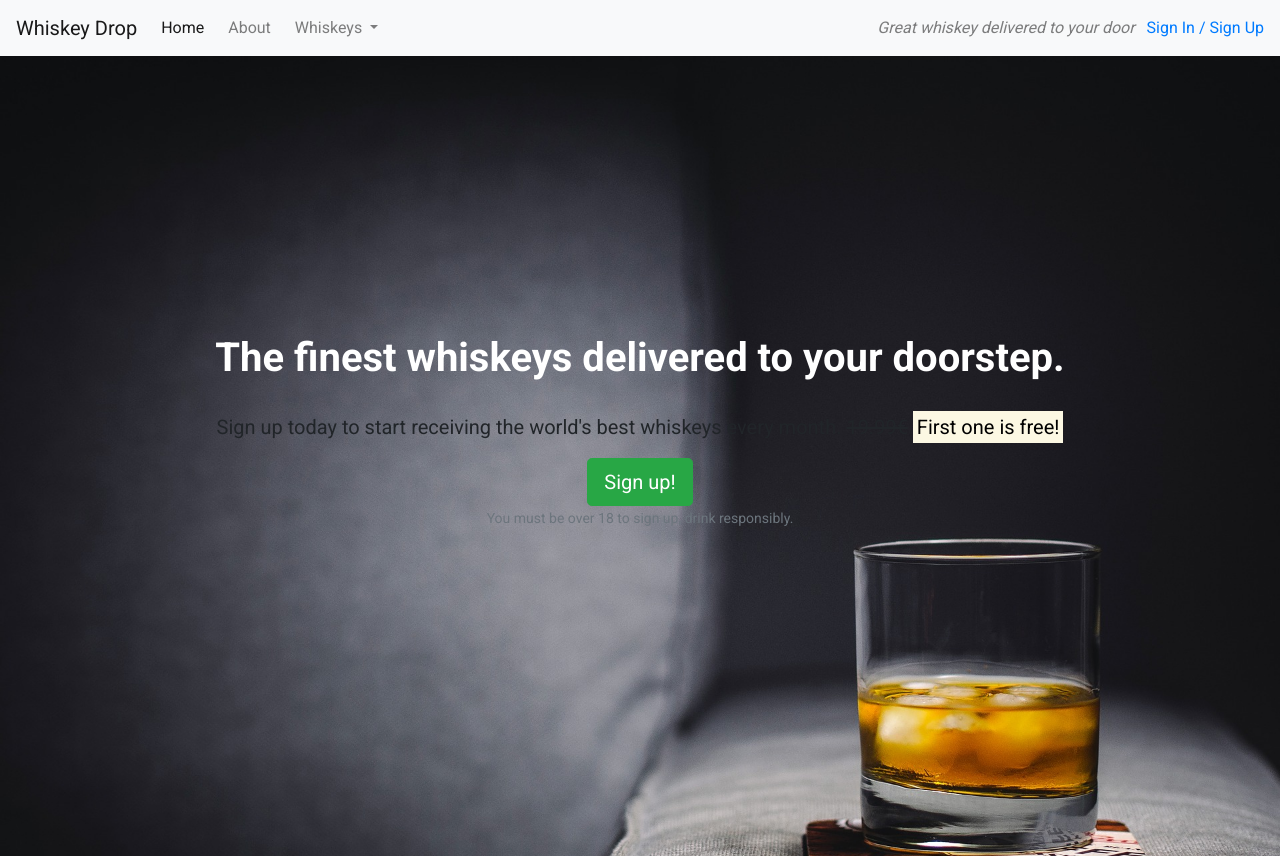
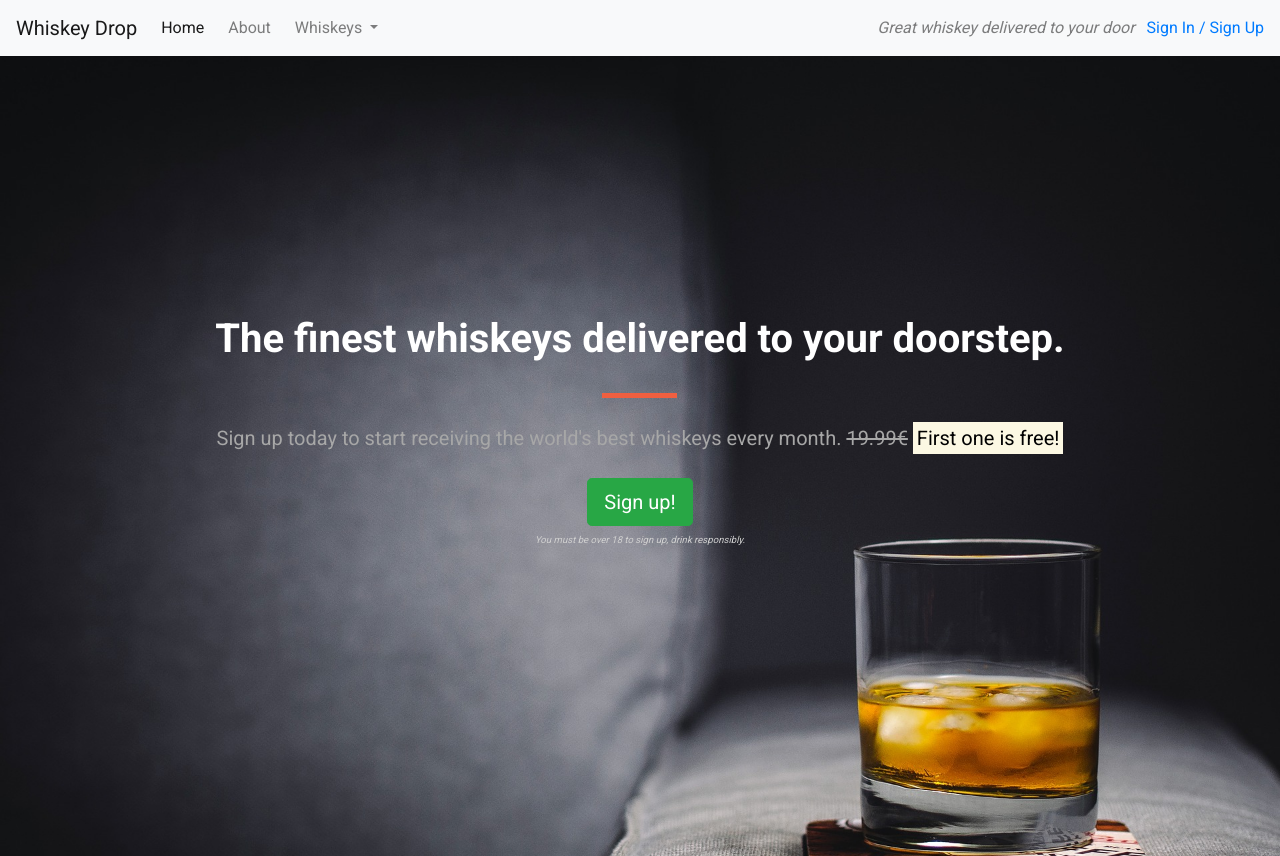
Before and after one commit to emilyrosenberg/bootstrap4, a plain HTML site: page index.html in a window 1280 px wide. Shown: the top 856 px of the page. Drawn offline with nearby package versions, Linux system fonts and the light colour scheme.

Commit message:
Add block dividers

```diff
--- a/css/style.css
+++ b/css/style.css
@@ -24,6 +24,23 @@ body {
 
 .features-container {}
 
+/* Block dividers */
+
+.block-divider {
+    width: 75px;
+    height: 5px;
+    border: 0;
+    background-color: #444;
+}
+
+.block-divider--orange {
+    background-color: #f05f40;
+}
+
+.block-divider--short {
+    width: 35px;
+}
+
 /* Jumbotron */
 
 /* overrides bootstrap default styles */
@@ -31,14 +48,19 @@ body {
     background-color: transparent;
 }
 
-.jumbotron-header {
+.jumbotron h1 {
     color: white;
     font-weight: bold;
     margin-bottom: 30px;
 }
 
-.jumbotron-small {
+.jumbotron .lead {
+    color: #a7a7a7;
+    margin: 25px 0;
+}
+
+.jumbotron small {
     font-size: 60%;
-    font-family: italic;
+    font-style: italic;
     color: #d0d0d0;
 }
--- a/index.html
+++ b/index.html
@@ -63,6 +63,7 @@
             <div class="col-12">
                 <section class="callout jumbotron text-center">
                     <h1 class="jumbotron-header">The finest whiskeys delivered to your doorstep.</h1>
+                    <hr class="block-divider block-divider--orange">
                     <p class="lead">Sign up today to start receiving the world's best whiskeys every month.
                         <s class="d-none d-sm-inline">19.99€</s>
                         <span class="d-inlne d-sm-none"><br></span>
```
